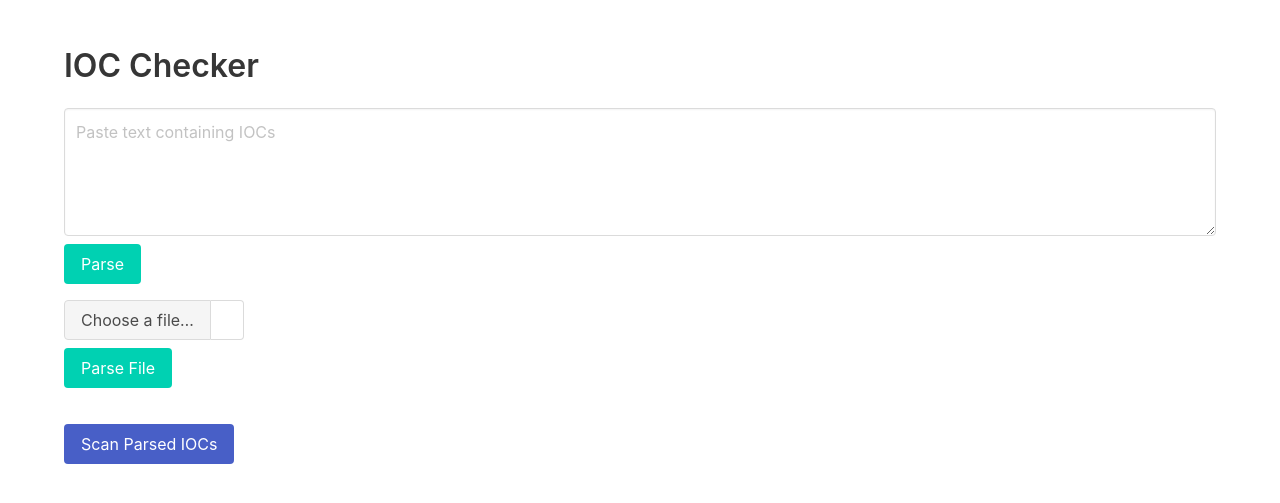
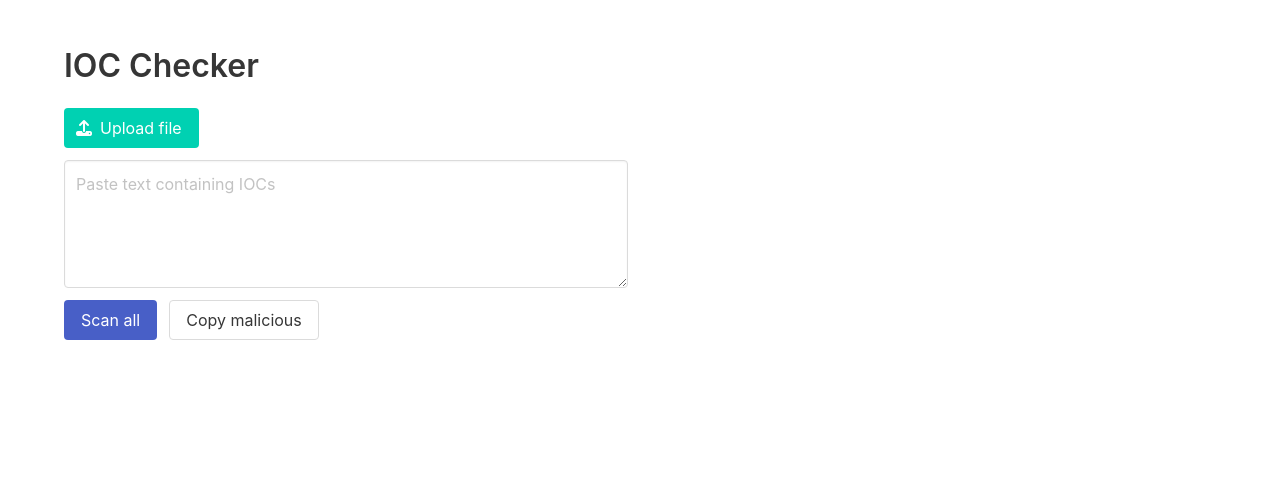
Before and after one commit to hotstone228/ioc-checker-playwright, a FastAPI app: page / in a window 1280 px wide. Shown: the top 503 px of the page. Run offline with FastAPI, Linux system fonts and the light colour scheme; parts of the project's set-up code (start-up, migrations or seed data) failed here and were passed over.

Commit message:
feat: revamp UI with live parsing and inline scanning

```diff
--- a/ioc_checker/main.py
+++ b/ioc_checker/main.py
@@ -21,6 +21,16 @@ from .worker import start_workers
 from .config import settings
 
 logger = logging.getLogger(__name__)
+
+KIND_MAP = {
+    "ip": "ipv4",
+    "ipv4": "ipv4",
+    "uri": "fqdn",
+    "fqdn": "fqdn",
+    "md5": "md5",
+    "sha1": "sha1",
+    "sha256": "sha256",
+}
 
 
 class ScanRequest(BaseModel):
@@ -57,7 +67,10 @@ async def parse_iocs(req: ParseRequest) -> dict[str, list[str]]:
     result: dict[str, list[str]] = {}
     for item in parsed:
         key = item.kind.lower()
-        result.setdefault(key, []).append(item.value)
+        norm = KIND_MAP.get(key)
+        if not norm:
+            continue
+        result.setdefault(norm, []).append(item.value)
     return result
 
 
@@ -77,7 +90,10 @@ async def parse_file(file: UploadFile = File(...)) -> dict[str, list[str]]:
     result: dict[str, list[str]] = {}
     for item in parsed:
         key = item.kind.lower()
-        result.setdefault(key, []).append(item.value)
+        norm = KIND_MAP.get(key)
+        if not norm:
+            continue
+        result.setdefault(norm, []).append(item.value)
     return result
 
 
--- a/ioc_checker/templates/index.html
+++ b/ioc_checker/templates/index.html
@@ -9,105 +9,143 @@
 <body class="section">
 <div class="container">
     <h1 class="title">IOC Checker</h1>
-    <textarea id="raw-input" class="textarea" placeholder="Paste text containing IOCs"></textarea>
-    <button class="button is-primary mt-2" onclick="parseIOCs()">Parse</button>
-    <div class="file has-name mt-4">
-        <label class="file-label">
-            <input class="file-input" type="file" id="file-input" accept=".txt,.log,.csv,.json">
-            <span class="file-cta">
-                <span class="file-label">Choose a file…</span>
-            </span>
-            <span class="file-name" id="file-name"></span>
-        </label>
+    <div class="columns">
+        <div class="column is-half">
+            <div class="field">
+                <div class="control">
+                    <button class="button is-primary" id="upload-btn">
+                        <span class="icon"><i class="fas fa-upload"></i></span>
+                        <span>Upload file</span>
+                    </button>
+                    <input class="is-hidden" type="file" id="file-input" accept=".txt,.log,.csv,.json">
+                </div>
+            </div>
+            <div class="field">
+                <div class="control">
+                    <textarea id="raw-input" class="textarea" placeholder="Paste text containing IOCs"></textarea>
+                </div>
+            </div>
+            <div class="field is-grouped">
+                <div class="control">
+                    <button class="button is-link" id="scan-all">Scan all</button>
+                </div>
+                <div class="control">
+                    <button class="button" id="copy-malicious">Copy malicious</button>
+                </div>
+            </div>
+        </div>
+        <div class="column is-half" id="ioc-columns"></div>
     </div>
-    <button class="button is-primary mt-2" onclick="parseFile()">Parse File</button>
-    <div id="parsed" class="columns mt-4"></div>
-    <button class="button is-link mt-2" onclick="submitScans()">Scan Parsed IOCs</button>
-    <div id="results" class="mt-4"></div>
 </div>
+
 <script>
-function displayParsed(data){
-    const container = document.getElementById('parsed');
+let parsedData = {};
+
+const fileInput = document.getElementById('file-input');
+document.getElementById('upload-btn').addEventListener('click', () => fileInput.click());
+fileInput.addEventListener('change', () => {
+    if (!fileInput.files.length) return;
+    const formData = new FormData();
+    formData.append('file', fileInput.files[0]);
+    fetch('/parse-file', {method:'POST', body: formData})
+        .then(r => r.json())
+        .then(data => { parsedData = data; renderParsed(); });
+});
+
+let debounceTimer;
+document.getElementById('raw-input').addEventListener('input', () => {
+    clearTimeout(debounceTimer);
+    debounceTimer = setTimeout(() => {
+        const text = document.getElementById('raw-input').value;
+        fetch('/parse', {method:'POST', headers:{'Content-Type':'application/json'}, body: JSON.stringify({text})})
+            .then(r => r.json())
+            .then(data => { parsedData = data; renderParsed(); });
+    }, 300);
+});
+
+function renderParsed(){
+    const container = document.getElementById('ioc-columns');
     container.innerHTML = '';
-    Object.keys(data).forEach(key => {
-        const col = document.createElement('div');
-        col.className = 'column';
-        const label = document.createElement('label');
-        label.className = 'label';
-        label.textContent = key;
-        const ta = document.createElement('textarea');
-        ta.id = 'parsed-' + key;
-        ta.className = 'textarea';
-        ta.value = data[key].join('\n');
-        col.appendChild(label);
-        col.appendChild(ta);
-        container.appendChild(col);
+    Object.entries(parsedData).forEach(([kind, values]) => {
+        if(!['ipv4','fqdn','md5','sha1','sha256'].includes(kind)) return;
+        const box = document.createElement('div');
+        box.className = 'box';
+        const title = document.createElement('h3');
+        title.className = 'subtitle';
+        title.textContent = kind;
+        box.appendChild(title);
+        const list = document.createElement('div');
+        values.forEach(val => {
+            const item = document.createElement('div');
+            item.className = 'ioc-item';
+            const link = document.createElement('a');
+            link.href = vtLink(kind,val);
+            link.target = '_blank';
+            link.textContent = val;
+            item.appendChild(link);
+            const status = document.createElement('span');
+            status.className = 'status ml-2';
+            item.appendChild(status);
+            list.appendChild(item);
+        });
+        box.appendChild(list);
+        const btn = document.createElement('button');
+        btn.className = 'button is-small is-link mt-2';
+        btn.textContent = 'Scan';
+        btn.addEventListener('click', () => scan(values));
+        box.appendChild(btn);
+        container.appendChild(box);
     });
 }
 
-async function parseIOCs(){
-    const raw = document.getElementById('raw-input').value;
-    const res = await fetch('/parse', {method:'POST', headers:{'Content-Type':'application/json'}, body: JSON.stringify({text: raw})});
-    const data = await res.json();
-    displayParsed(data);
+function vtLink(kind, value){
+    if(kind === 'ipv4') return `https://www.virustotal.com/gui/ip-address/${value}`;
+    if(kind === 'fqdn') return `https://www.virustotal.com/gui/domain/${value}`;
+    return `https://www.virustotal.com/gui/file/${value}`;
 }
 
-async function parseFile(){
-    const fileInput = document.getElementById('file-input');
-    if(!fileInput.files.length) return;
-    const formData = new FormData();
-    formData.append('file', fileInput.files[0]);
-    const res = await fetch('/parse-file', {method:'POST', body: formData});
-    const data = await res.json();
-    displayParsed(data);
+function scan(iocs){
+    if(!iocs.length) return;
+    fetch('/scan', {method:'POST', headers:{'Content-Type':'application/json'}, body: JSON.stringify({service:'virustotal', iocs})})
+        .then(r => r.json())
+        .then(data => {
+            data.tasks.forEach(t => {
+                const elem = [...document.querySelectorAll('.ioc-item')].find(div => div.firstChild.textContent === t.ioc);
+                if(elem) poll(t.id, elem.querySelector('.status'));
+            });
+        });
 }
 
-document.getElementById('file-input').addEventListener('change', () => {
-    const fileInput = document.getElementById('file-input');
-    const fileName = document.getElementById('file-name');
-    if(fileInput.files.length){
-        fileName.textContent = fileInput.files[0].name;
-    } else {
-        fileName.textContent = '';
-    }
+document.getElementById('scan-all').addEventListener('click', () => {
+    const all = [];
+    Object.entries(parsedData).forEach(([kind, vals]) => {
+        if(['ipv4','fqdn','md5','sha1','sha256'].includes(kind)) all.push(...vals);
+    });
+    scan(all);
 });
-async function submitScans(){
-    const areas = document.querySelectorAll('[id^="parsed-"]');
-    let iocs = [];
-    areas.forEach(a => {
-        const vals = a.value.trim().split(/\n+/).filter(Boolean);
-        iocs = iocs.concat(vals);
-    });
-    if(!iocs.length) return;
-    const res = await fetch('/scan', {method:'POST', headers:{'Content-Type':'application/json'}, body: JSON.stringify({service: 'virustotal', iocs})});
-    const data = await res.json();
-    const container = document.getElementById('results');
-    container.innerHTML = '';
-    data.tasks.forEach(t => {
-        const div = document.createElement('div');
-        div.id = 'task-' + t.id;
-        div.innerHTML = `<span class="icon"><i class="fas fa-spinner fa-spin"></i></span> ${t.ioc} : queued`;
-        container.appendChild(div);
-        poll(t.id, div);
-    });
-}
-async function poll(id, element){
-    const res = await fetch(`/status/${id}`);
-    const data = await res.json();
-    if(data.status){
+
+document.getElementById('copy-malicious').addEventListener('click', () => {
+    const mal = [...document.querySelectorAll('.status[data-malicious="true"]')]
+        .map(s => s.parentElement.querySelector('a').textContent);
+    if(mal.length) navigator.clipboard.writeText(mal.join('\n'));
+});
+
+function poll(id, statusElem){
+    fetch(`/status/${id}`).then(r => r.json()).then(data => {
         if(data.status === 'queued' || data.status === 'processing'){
-            element.innerHTML = `<span class="icon"><i class="fas fa-spinner fa-spin"></i></span> ${data.ioc} : ${data.status}`;
-            setTimeout(()=>poll(id, element), 1000);
-        } else if(data.status === 'done'){
+            statusElem.innerHTML = '<span class="icon"><i class="fas fa-spinner fa-spin"></i></span>';
+            setTimeout(() => poll(id, statusElem), 1000);
+        }else if(data.status === 'done'){
             const stats = data.result.last_analysis_stats || {};
             const total = Object.values(stats).reduce((a,b)=>a+b,0);
-            const malicious = stats.malicious || 0;
+            const mal = stats.malicious || 0;
             const tags = data.result.tags && data.result.tags.length ? ` <span class="icon"><i class="fas fa-tags"></i></span> ${data.result.tags.join(', ')}` : '';
-            element.innerHTML = `<span class="icon has-text-success"><i class="fas fa-check"></i></span> ${data.ioc} : rep ${data.result.reputation}, ${malicious}/${total} detections${tags}`;
-        } else if(data.status === 'error'){
-            element.innerHTML = `<span class="icon has-text-danger"><i class="fas fa-exclamation-triangle"></i></span> ${data.ioc} : error ${data.error}`;
+            if(mal > 0) statusElem.dataset.malicious = 'true';
+            statusElem.innerHTML = `<span class="icon has-text-success"><i class="fas fa-check"></i></span> rep ${data.result.reputation}, ${mal}/${total} detections${tags}`;
+        }else if(data.status === 'error'){
+            statusElem.innerHTML = `<span class="icon has-text-danger"><i class="fas fa-exclamation-triangle"></i></span> error`;
         }
-    }
+    });
 }
 </script>
 </body>
```
Also changed, not shown: README.md.
